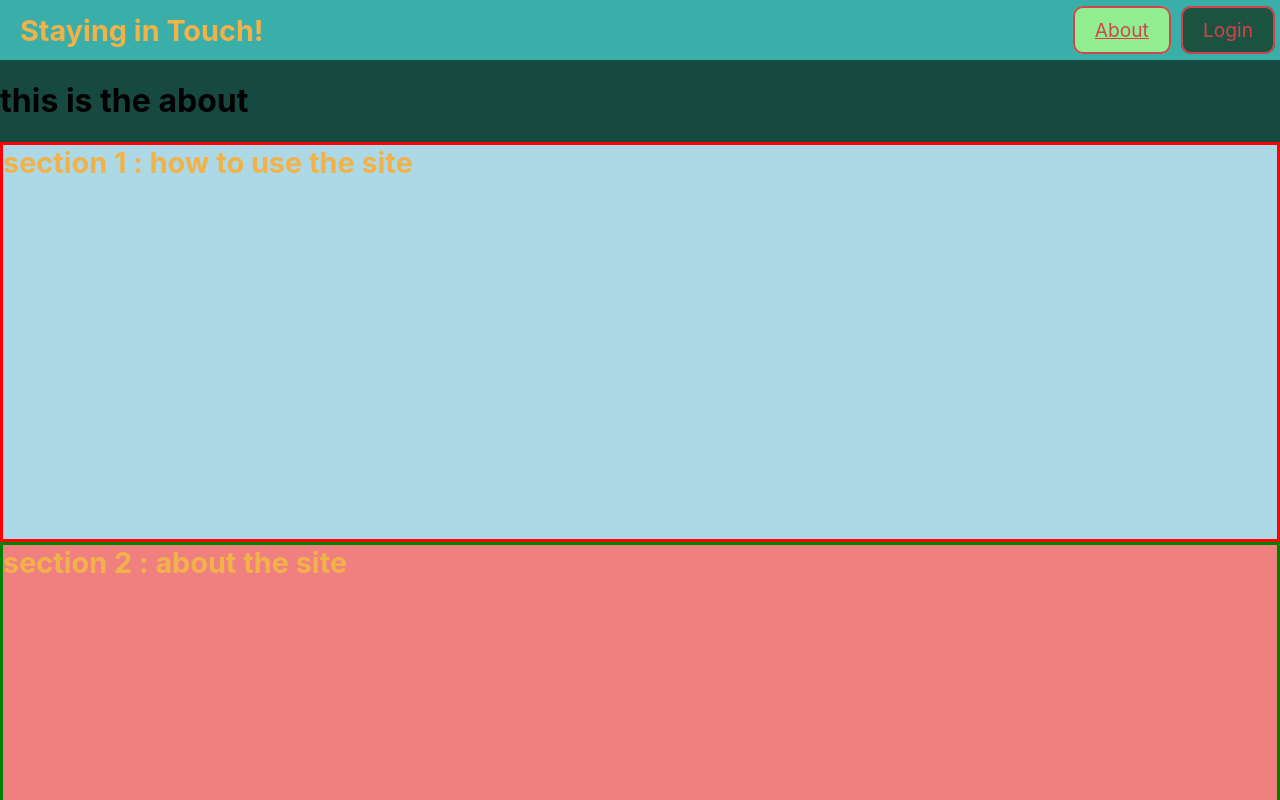
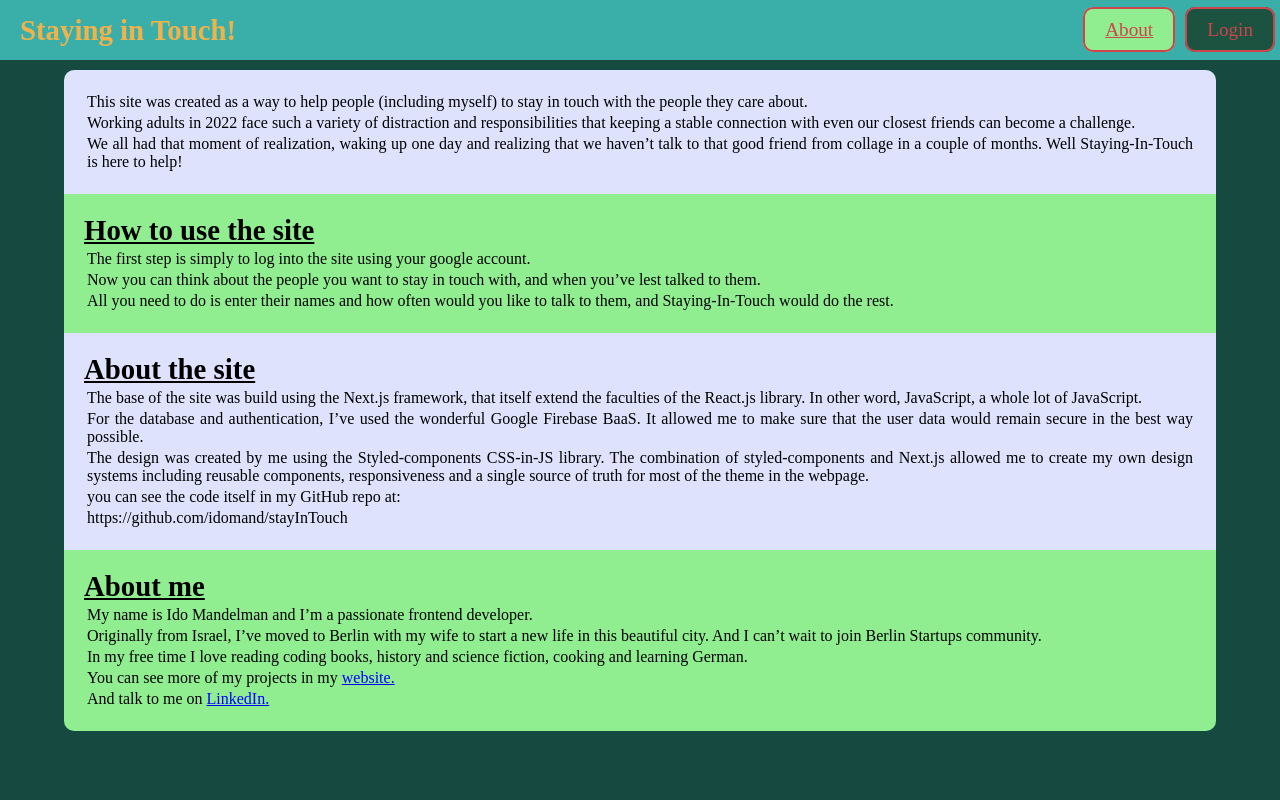
Before and after one commit to idomand/stayInTouch, a Next.js app: page /about in a window 1280 px wide. Shown: the top 800 px of the page. Built offline with nearby package versions, Linux system fonts and the light colour scheme; no server answers.

Commit message:
basic about page text

```diff
--- a/Components/Common/Links.js
+++ b/Components/Common/Links.js
@@ -4,11 +4,30 @@ import Link from "next/link";
 //*============================================================================================================
 //?============================================================================================================
 
-export const LinkPrototype = ({ as, children, className, href }) => (
+export const LinkPrototype = ({ as, children, className, href, target }) => (
   <Link href={href} as={as}>
-    <a className={className}>{children}</a>
+    <a target={target} className={className}>
+      {children}
+    </a>
   </Link>
 );
+
+export const BasicLink = styled(LinkPrototype).attrs(() => {
+  return {
+    target: "_blank",
+  };
+})`
+  transition: all 0.3s ease-in-out;
+
+  color: blue;
+  text-decoration: underline;
+  border-bottom: 2px solid transparent;
+
+  &:hover,
+  &:focus {
+    border-bottom: 2px solid ${({ theme }) => theme.boldRed};
+  }
+`;
 
 export const NavLink = styled(LinkPrototype)`
   border: 2px solid ${({ theme }) => theme.primaryHoverColor};
--- a/Components/Common/Text.js
+++ b/Components/Common/Text.js
@@ -19,7 +19,7 @@ export const H2 = styled.h3`
 
 export const P = styled.p`
   font-size: ${({ theme }) => theme.typeScale.paragraph};
-  color: ${({ theme }) => theme.primaryColorText};
+  color: ${({ theme }) => theme.black};
   padding: 0;
-  margin: 0;
+  margin: 3px;
 `;
--- a/Components/ScrollToTopButton.jsx
+++ b/Components/ScrollToTopButton.jsx
@@ -14,7 +14,7 @@ export default function ScrollToTopButton() {
   const [isVisible, setIsVisible] = useState(false);
 
   const toggleVisibility = () => {
-    if (window.pageYOffset > 50) {
+    if (window.pageYOffset > 30) {
       setIsVisible(true);
     } else {
       setIsVisible(false);
--- a/pages/about/index.jsx
+++ b/pages/about/index.jsx
@@ -1,25 +1,52 @@
 import React from "react";
 import Layout from "../../Components/Layout";
-import { H1 } from "../../Components/Common/Text.js";
+import { H1, P } from "../../Components/Common/Text.js";
 import styled from "styled-components";
+import { BasicLink } from "../../Components/Common/Links";
+//*============================================================================================================
+//?============================================================================================================
 
-const HowToUseSection = styled.div`
-  height: 400px;
-  border: solid red;
-  background-color: lightblue;
+const AboutPageWrapper = styled.section`
+  margin-top: 10px;
+  display: flex;
+  align-items: center;
+  flex-direction: column;
+  margin-bottom: 10px;
+`;
+
+const AboutHeader = styled(H1)`
+  color: ${({ theme }) => theme.black};
+  text-decoration: underline;
+`;
+
+const AboutSubSection = styled.div`
   scroll-margin-top: 60px;
+  width: 90%;
+  padding: 20px;
+  text-align: justify;
+
+  @media (${({ theme }) => theme.devices.break1}) {
+    width: 95%;
+  }
 `;
-const AboutTheSite = styled.div`
-  height: 400px;
-  border: solid green;
-  background-color: lightcoral;
-  scroll-margin-top: 60px;
+
+const IntroductionSection = styled(AboutSubSection)`
+  border-top-left-radius: 10px;
+  border-top-right-radius: 10px;
+
+  background-color: ${({ theme }) => theme.nicePurple};
 `;
-const AboutTheCreator = styled.div`
-  height: 400px;
-  border: solid blue;
-  background-color: lightcyan;
-  scroll-margin-top: 60px;
+
+const HowToUseSection = styled(AboutSubSection)`
+  background-color: ${({ theme }) => theme.lightGreen};
+`;
+const AboutTheSite = styled(AboutSubSection)`
+  background-color: ${({ theme }) => theme.nicePurple};
+`;
+const AboutTheCreator = styled(AboutSubSection)`
+  background-color: ${({ theme }) => theme.lightGreen};
+  border-bottom-left-radius: 10px;
+  border-bottom-right-radius: 10px;
 `;
 
 //*============================================================================================================
@@ -28,16 +55,86 @@ const AboutTheCreator = styled.div`
 export default function About() {
   return (
     <Layout>
-      <h1>this is the about</h1>
+      <AboutPageWrapper>
+        <IntroductionSection>
+          <P>
+            This site was created as a way to help people (including myself) to
+            stay in touch with the people they care about.
+          </P>
+          <P>
+            Working adults in 2022 face such a variety of distraction and
+            responsibilities that keeping a stable connection with even our
+            closest friends can become a challenge.
+          </P>
+          <P>
+            We all had that moment of realization, waking up one day and
+            realizing that we haven’t talk to that good friend from collage in a
+            couple of months. Well Staying-In-Touch is here to help!
+          </P>
+        </IntroductionSection>
         <HowToUseSection id="HowToUseSection">
-        <H1>section 1 : how to use the site</H1>
+          <AboutHeader>How to use the site</AboutHeader>
+          <P>
+            The first step is simply to log into the site using your google
+            account.
+          </P>
+          <P>
+            Now you can think about the people you want to stay in touch with,
+            and when you’ve lest talked to them.
+          </P>
+          <P>
+            All you need to do is enter their names and how often would you like
+            to talk to them, and Staying-In-Touch would do the rest.
+          </P>
         </HowToUseSection>
         <AboutTheSite id="AboutTheSite">
-        <H1>section 2 : about the site</H1>
+          <AboutHeader>About the site</AboutHeader>
+          <P>
+            The base of the site was build using the Next.js framework, that
+            itself extend the faculties of the React.js library. In other word,
+            JavaScript, a whole lot of JavaScript.
+          </P>
+          <P>
+            For the database and authentication, I’ve used the wonderful Google
+            Firebase BaaS. It allowed me to make sure that the user data would
+            remain secure in the best way possible.
+          </P>
+          <P>
+            The design was created by me using the Styled-components CSS-in-JS
+            library. The combination of styled-components and Next.js allowed me
+            to create my own design systems including reusable components,
+            responsiveness and a single source of truth for most of the theme in
+            the webpage.
+          </P>
+          <P> you can see the code itself in my GitHub repo at:</P>
+          <P>https://github.com/idomand/stayInTouch</P>
         </AboutTheSite>
         <AboutTheCreator id="AboutTheCreator">
-        <H1>section 3 : about me</H1>
+          <AboutHeader>About me</AboutHeader>
+          <P>
+            My name is Ido Mandelman and I’m a passionate frontend developer.
+          </P>
+          <P>
+            Originally from Israel, I’ve moved to Berlin with my wife to start a
+            new life in this beautiful city. And I can’t wait to join Berlin
+            Startups community.
+          </P>
+          <P>
+            In my free time I love reading coding books, history and science
+            fiction, cooking and learning German.
+          </P>
+          <P>
+            You can see more of my projects in my{" "}
+            <BasicLink href={"https://www.hire-ido.com"}>website.</BasicLink>
+          </P>
+          <P>
+            And talk to me on{" "}
+            <BasicLink href={"https://www.linkedin.com/in/ido-mandelman"}>
+              LinkedIn.
+            </BasicLink>
+          </P>
         </AboutTheCreator>
+      </AboutPageWrapper>
     </Layout>
   );
 }
--- a/styles/globals.css
+++ b/styles/globals.css
@@ -2,8 +2,7 @@ html,
 body {
   padding: 0;
   margin: 0;
-  font-family: -apple-system, BlinkMacSystemFont, Segoe UI, Roboto, Oxygen,
-    Ubuntu, Cantarell, Fira Sans, Droid Sans, Helvetica Neue, sans-serif;
+  font-family: "Merriweather", serif;
   background-color: #164a41;
 }
 
```
Lines whose indentation alone changed are shown as unchanged.
